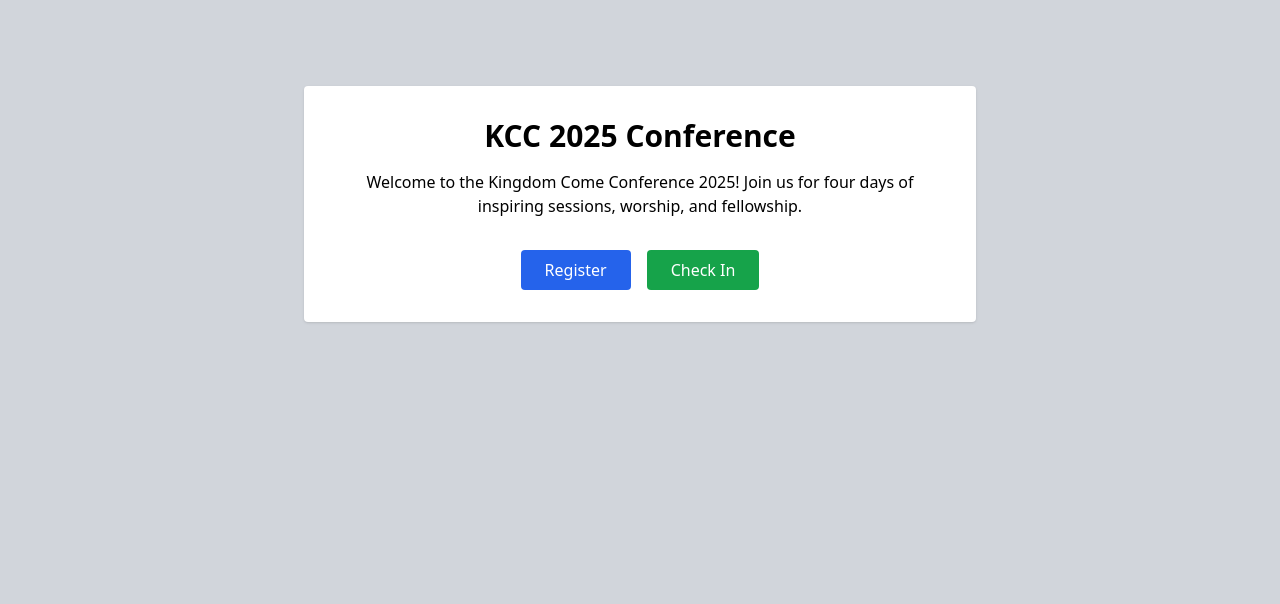
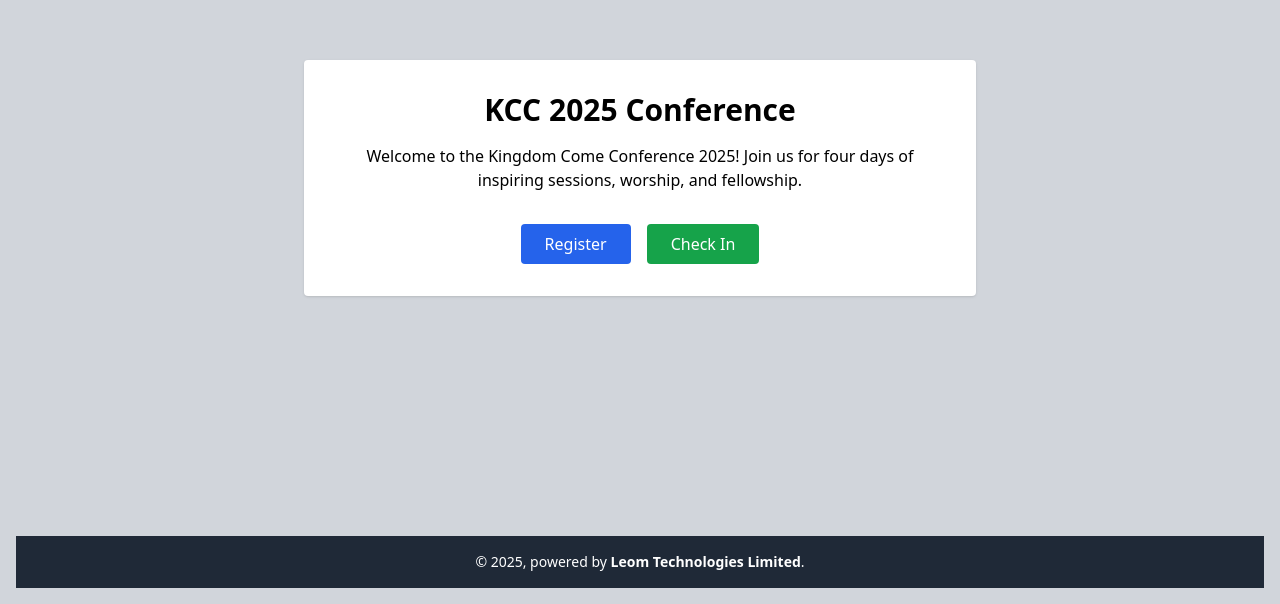
Before and after one commit to CodeLeom/event-management, a React (Vite) app: page / in a window 1280 px wide. Shown: the part 196-800 px from the top of the page. Built offline with nearby package versions, Linux system fonts and the light colour scheme; no server answers.

Commit message:
add footer

```diff
--- a/src/App.jsx
+++ b/src/App.jsx
@@ -7,7 +7,9 @@ function App() {
   const [showCheckInModal, setShowCheckInModal] = useState(false);
 
   return (
-    <div className="min-h-screen flex flex-col items-center justify-center p-4 bg-gray-300">
+    <div className="min-h-screen flex flex-col justify-between p-4 bg-gray-300">
+      {/* Main Content */}
+      <div className="flex-grow flex flex-col items-center justify-center">
         <div className="w-full max-w-2xl bg-white p-8 rounded shadow">
           <h1 className="text-3xl font-bold mb-4 text-center">KCC 2025 Conference</h1>
           <p className="text-center mb-8">
@@ -28,6 +30,13 @@ function App() {
             </button>
           </div>
         </div>
+      </div>
+
+        <footer className="bg-gray-800 text-white py-4 text-center">
+          <p className="text-sm">
+            &copy; 2025, powered by <a href="https://leomtechnologies.com" target='_blank' className="font-bold hover:text-blue-300">Leom Technologies Limited</a>.
+          </p>
+        </footer>
 
         {/* Modals */}
       {showRegisterModal && (
```
Lines whose indentation alone changed are shown as unchanged.
